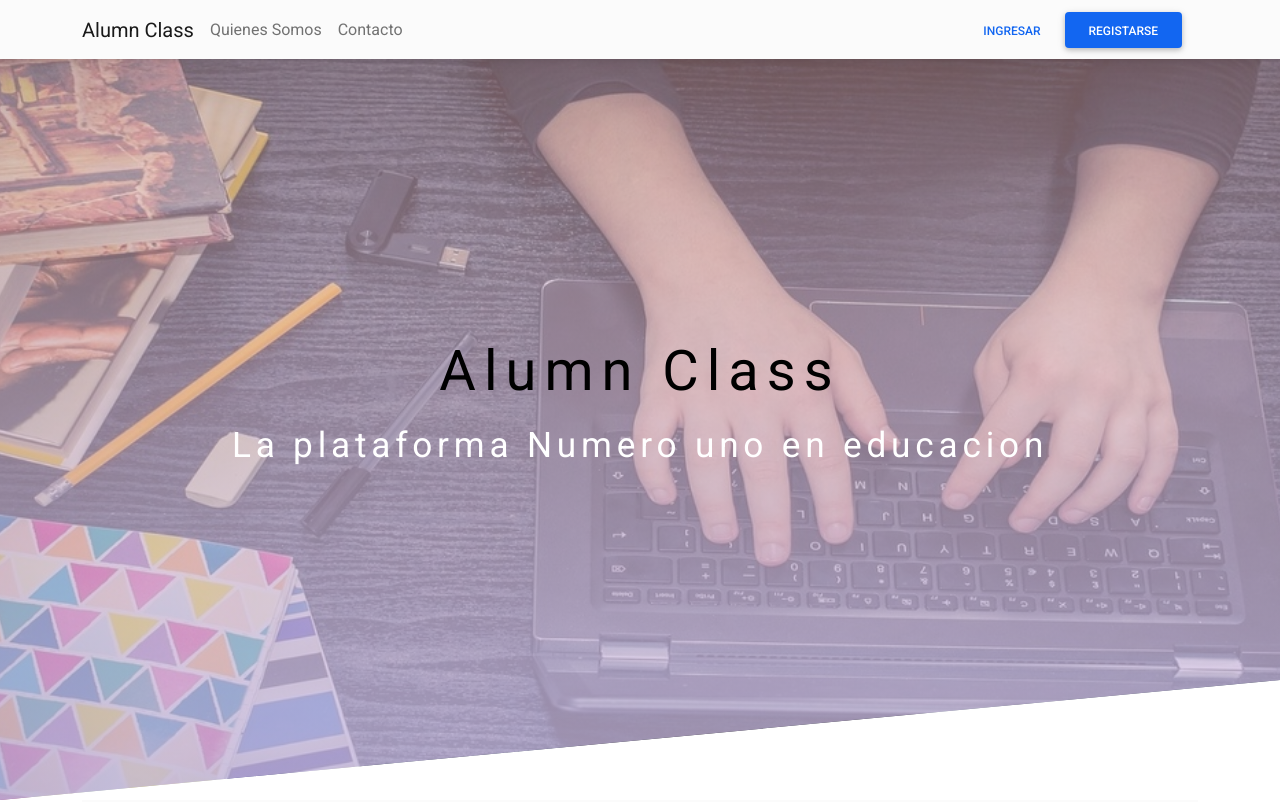
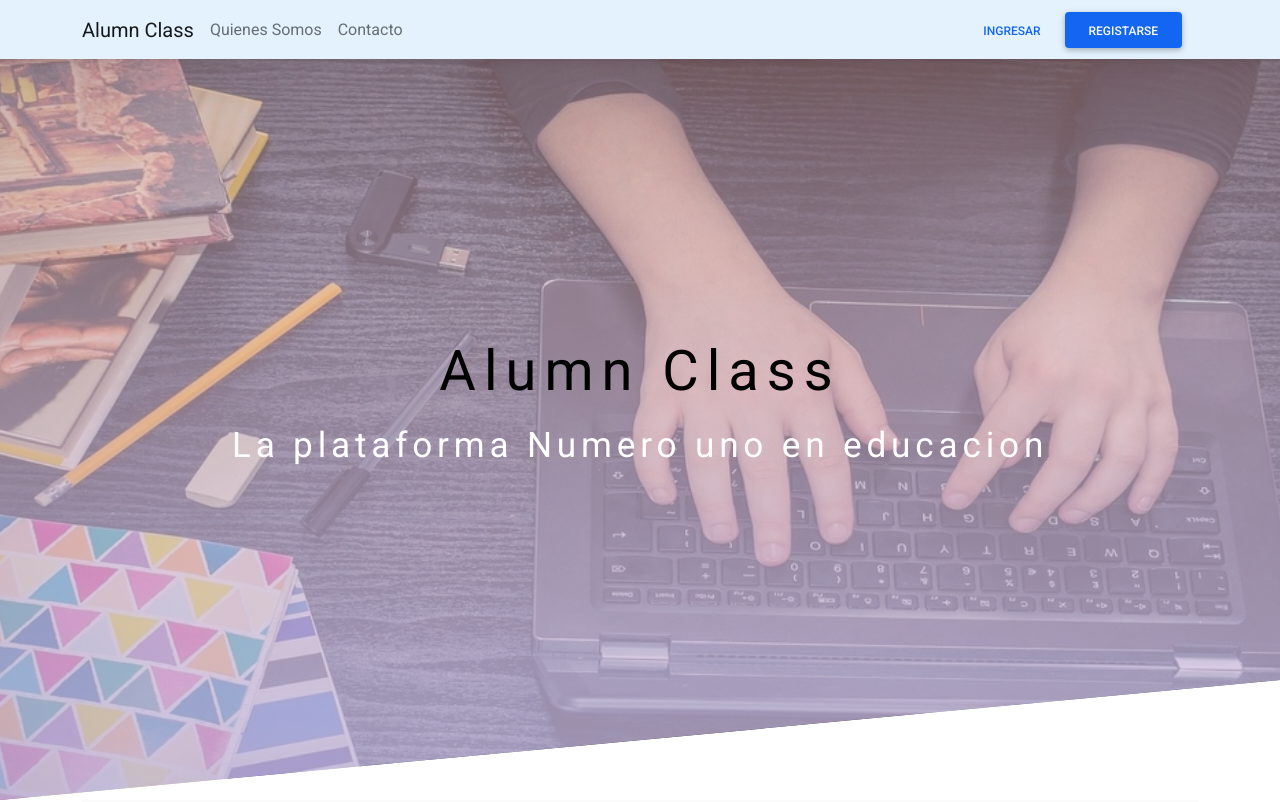
Before and after one commit to PPROF1-2021/g2-alumnclass, a plain HTML site: page index.html in a window 1280 px wide. Shown: the top 802 px of the page. Drawn offline with nearby package versions, Linux system fonts and the light colour scheme; a script that the page names is missing.

Commit message:
cambio background color

```diff
--- a/index.html
+++ b/index.html
@@ -33,7 +33,7 @@ rel="stylesheet"
     <link href="./style/css/hover-min.css" rel="stylesheet">
   </head>
 <!-- Navbar -->
-<nav class="navbar fixed-top navbar-expand-lg navbar-light bg-light">
+<nav class="navbar fixed-top navbar-expand-lg navbar-light" style="background-color: #e3f2fd;" >
     <!-- Container wrapper -->
     <div class="container">
       <!-- Navbar brand -->
```
